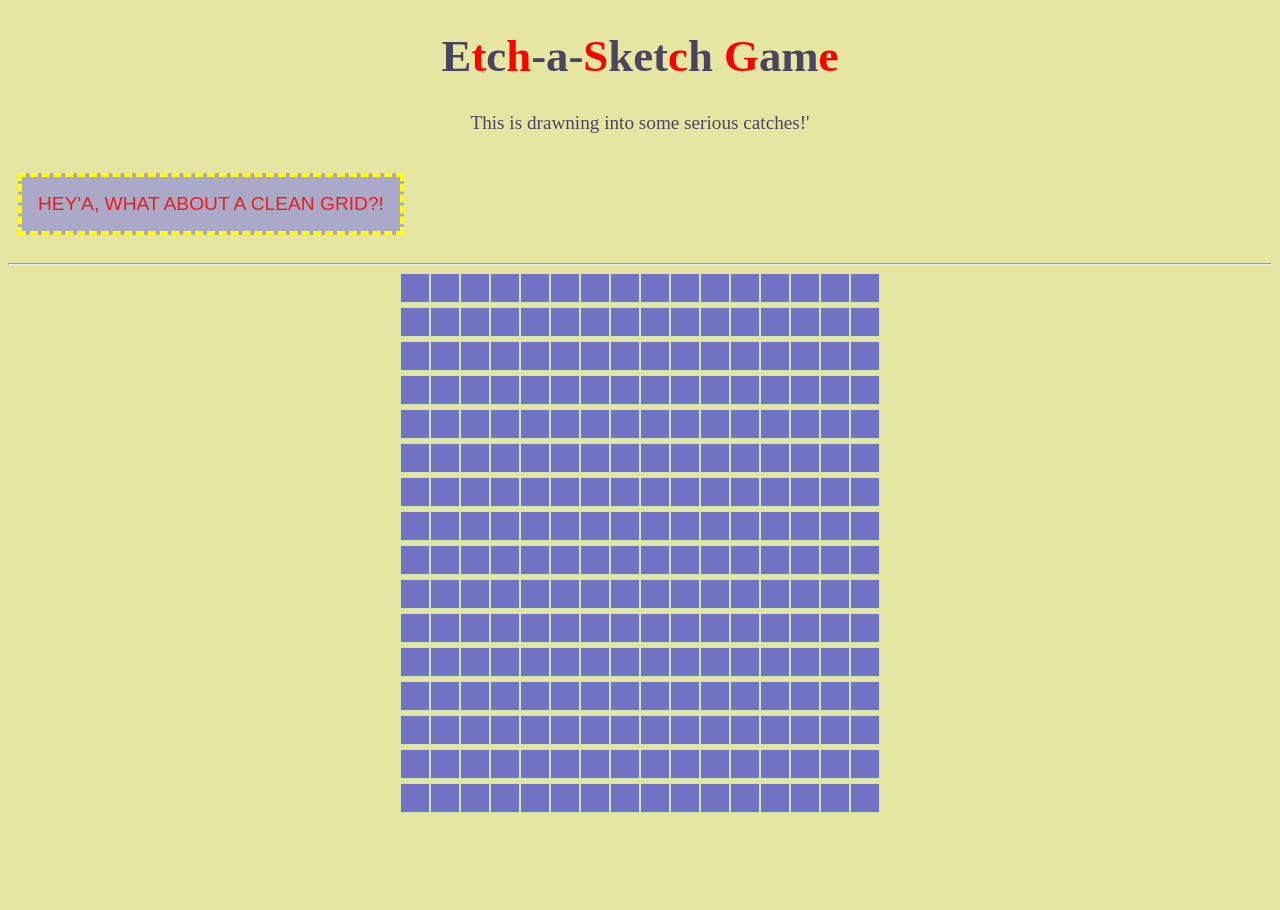
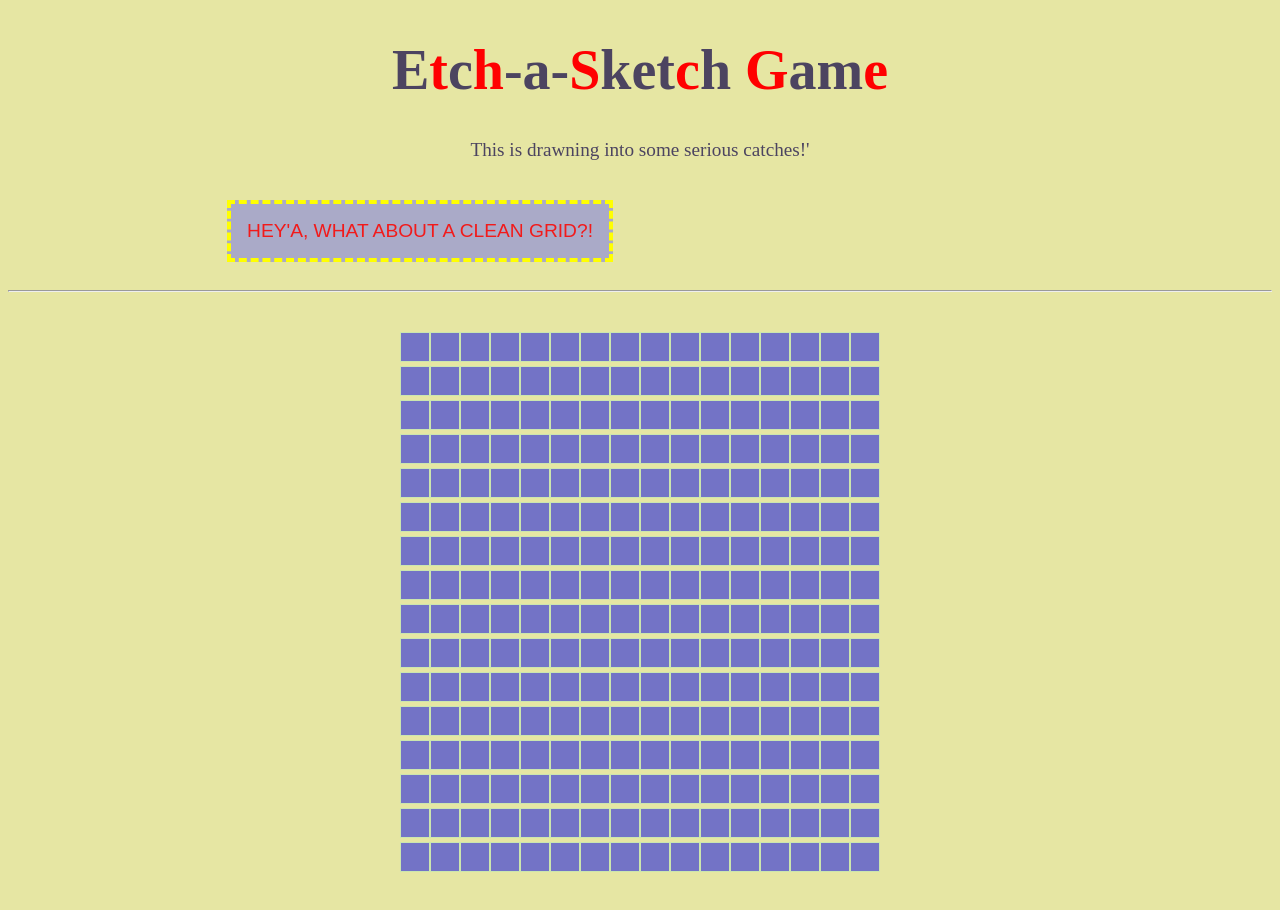
Before and after one commit to ahoymarcus/odin-etch-a-sketch-app, a plain HTML site: page index.html in a window 1280 px wide. Before the commit the page ends 825 px from the top, so only its background shows below. Drawn offline with Linux system fonts and the light colour scheme.

Commit message:
Change btn position. Insert page URL and images in readme.md

```diff
--- a/index.html
+++ b/index.html
@@ -15,9 +15,10 @@
             </h1>
 			<p>This is drawning into some serious catches!'</p>
 
+			<button id="clean-grid" class="btn-grid">Hey'a, what about a clean grid?!</button>
 		</header>
 
-		<button id="clean-grid" class="btn-grid">Hey'a, what about a clean grid?!</button>
+
 
 		<hr />
 
--- a/index.js
+++ b/index.js
@@ -54,8 +54,8 @@ function setPaintingJob()  {
         div.addEventListener('mouseenter', (e) => {
             console.log(e);
 
-            //e.target.style.backgroundColor = 'red';
-            e.target.classList.add('active');
+            //e.target.classList.add('active');
+            e.target.style.backgroundColor = 'red';
         });
 
         // Removing the paint
--- a/style.css
+++ b/style.css
@@ -16,7 +16,7 @@ header p {
 }
 
 .title {
-    font-size: 2.8rem;
+    font-size: 3.2rem;
 }
 
 .title-span {
@@ -30,14 +30,16 @@ header p {
     font-size: 1.2rem;
     text-transform: uppercase;
 
-    margin: 20px 10px;
+    margin: 20px 0px;
     padding: 16px;
     cursor: pointer;
+    position: relative;
+    right: 50px;
 }
 
 .game-container {
     width: 480px;
-    margin: auto;
+    margin: 40px auto;
 }
 
 .grid {
@@ -54,3 +56,19 @@ header p {
 .active {
     background-color: red;
 }
+
+
+@media only screen and (min-width: 718px) {
+    .btn-grid {
+        right: 120px;
+    }
+}
+
+@media only screen and (min-width: 1005px) {
+    .title {
+        font-size: 3.5rem;
+    }
+    .btn-grid {
+        right: 220px;
+    }
+}
```
Also changed, not shown: public/images/Etch-a-Sketch-app-01.png (added), public/images/Etch-a-Sketch-app-02.png (added), 1 other file.
